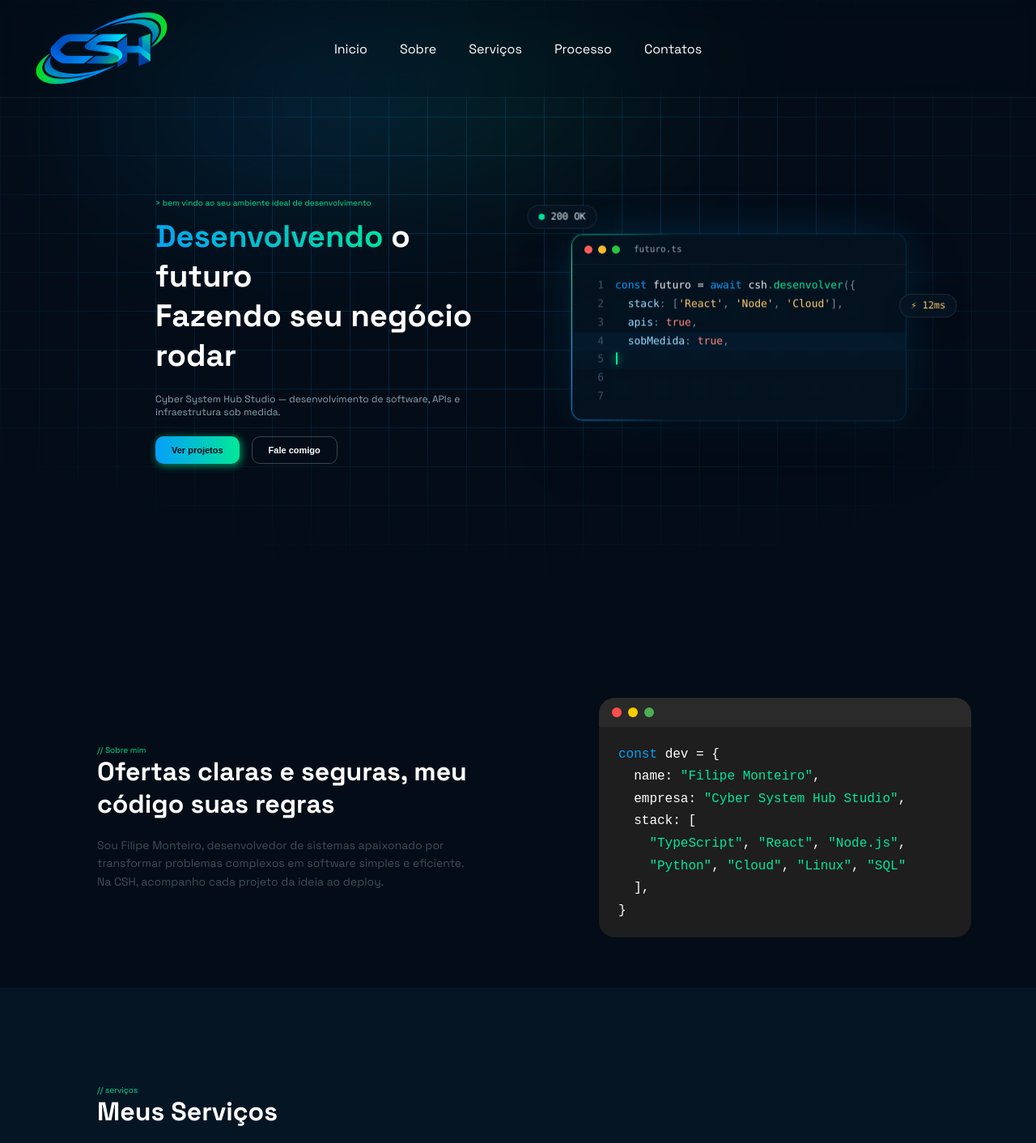
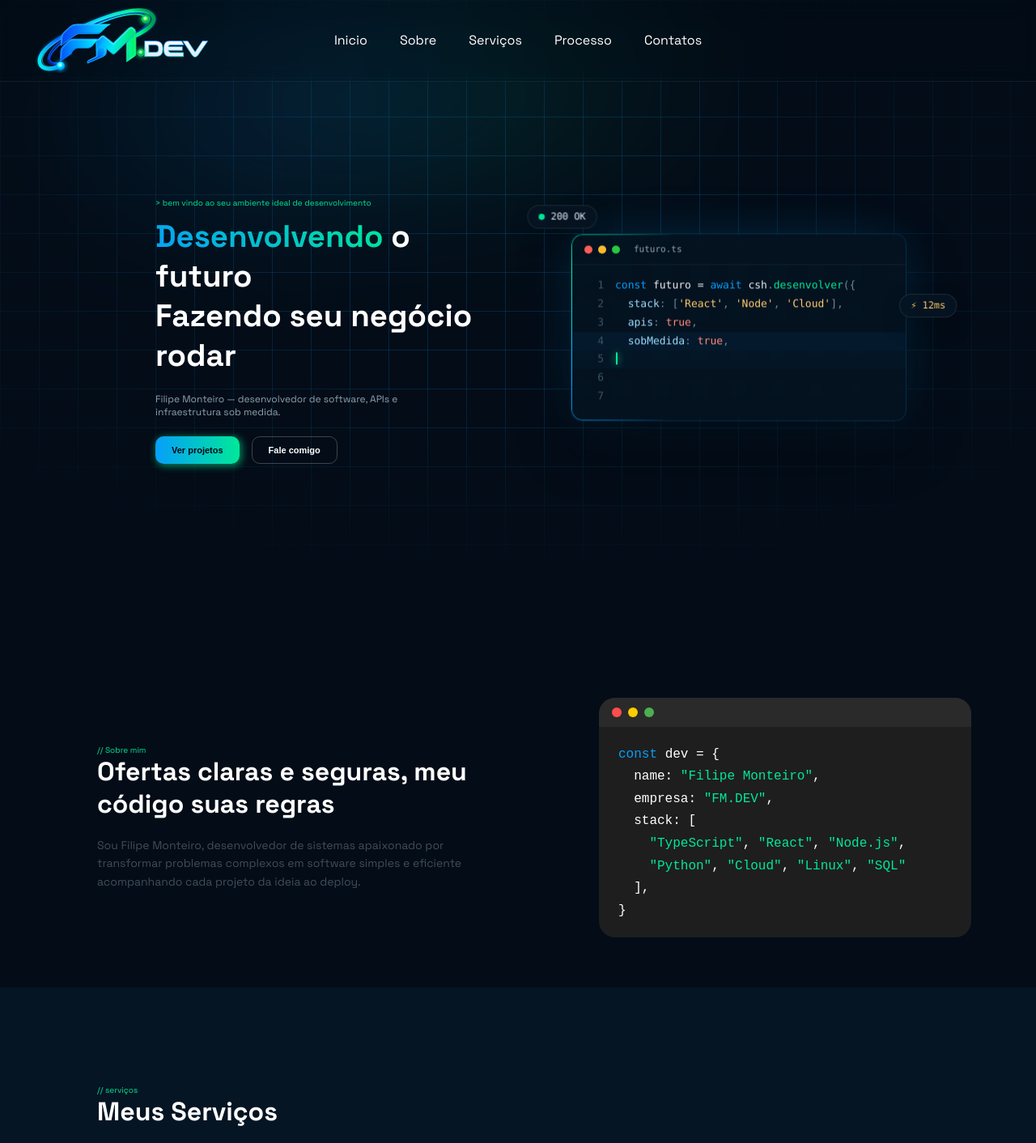
Before and after one commit to FilipeM10/CSH, a React (Vite) app: page / in a window 1280 px wide. Shown: the top 1412 px of the page at 81% size. Built offline with nearby package versions, Linux system fonts and the light colour scheme.

Commit message:
CSH alterado para FM.DEV

```diff
--- a/index.html
+++ b/index.html
@@ -2,13 +2,13 @@
 <html lang="pt-BR">
   <head>
     <meta charset="UTF-8" />
-    <link rel="icon" type="image/png" href="/favicon.png" />
+    <link rel="icon" type="image/png" href="./public/FM.DEV_logo.svg" />
     <meta name="viewport" content="width=device-width, initial-scale=1.0" />
     <meta name="description" content="Cyber System Hub Studio: landing pages, sistemas web, e-commerce, integrações de APIs e otimização com IA sob medida para o seu negócio." />
     <link rel="preconnect" href="https://fonts.googleapis.com" />
     <link rel="preconnect" href="https://fonts.gstatic.com" crossorigin />
     <link rel="stylesheet" href="https://fonts.googleapis.com/css2?family=Space+Grotesk:wght@400;500;600;700&display=swap" />
-    <title>Cyber System Hub Studio</title>
+    <title>FM.DEV</title>
   </head>
   <body>
     <div id="root"></div>
--- a/src/_shared/HeaderComponent/Header.tsx
+++ b/src/_shared/HeaderComponent/Header.tsx
@@ -16,7 +16,7 @@ const Header = () => {
     return (
         <header className={style["header"]}>
             <div className={style["logo-container"]}>
-                <img src="/logoCSH-sm.png" alt="CSH Logo" width={330} height={220} className={style["logo"]} />
+                <img src="/FM.DEV_logo.svg" alt="FM.DEV Logo" width={1295} height={470} className={style["logo"]} />
             </div>
             <nav id="menu-principal" className={`${style["nav-links"]}${menuAberto ? ` ${style["open"]}` : ''}`}>
                 <ul>
--- a/src/_shared/HeaderComponent/headerStyle.module.css
+++ b/src/_shared/HeaderComponent/headerStyle.module.css
@@ -42,8 +42,8 @@
 }
 
 .logo {
-    width: 165px;
-    height:100px;
+    width: 220px;
+    height: auto;
 }
 
 
@@ -78,7 +78,7 @@
     }
 
     .logo {
-        width: 110px;
+        width: 150px;
         height: auto;
     }
 
--- a/src/_shared/footerComponent/Footer.tsx
+++ b/src/_shared/footerComponent/Footer.tsx
@@ -30,8 +30,8 @@ const Footer = () => {
             <div className={style["footer-grid"]}>
                 <div className={style["brand"]}>
                     <div className={style["logo-estruture"]}>
-                        <img src="/logoCSH-sm.png" alt="logo footer CSH" width={330} height={220} loading="lazy" className={style["logo"]} />
-                        <span className={`gradient-element ${style["csh-footer-name"]}`}>Cyber System Hub Studio</span>
+                        <img src="/FM.DEV_logo.svg" alt="logo footer FM.DEV" width={1295} height={470} loading="lazy" className={style["logo"]} />
+                        <span className={`gradient-element ${style["csh-footer-name"]}`}>Filipe Monteiro S.DEV</span>
                     </div>
                     <p className={style["brand-description"]}>
                         Soluções web sob medida: sites, sistemas e integrações para tirar sua ideia do papel.
@@ -94,7 +94,7 @@ const Footer = () => {
             </div>
 
             <div className={style["footer-bottom"]}>
-                <span>© {anoAtual} Cyber System Hub Studio. Todos os direitos reservados.</span>
+                <span>© {anoAtual} Filipe Monteiro Anjos Santos Todos os direitos reservados.</span>
                 <a href="#home" className={style["back-to-top"]}>
                     Voltar ao topo
                     <FaFIIcons typeModule="fi" name="FiArrowUp" size={14} />
--- a/src/_shared/footerComponent/footerStyle.module.css
+++ b/src/_shared/footerComponent/footerStyle.module.css
@@ -38,7 +38,7 @@
 }
 
 .logo {
-    width: 140px;
+    width: 180px;
     height: auto;
 }
 
--- a/src/components/AboutMe.tsx
+++ b/src/components/AboutMe.tsx
@@ -13,8 +13,8 @@ const AboutMe = ({ id }: AboutMeProps) => {
                 <span className='subtitle'>Ofertas claras e seguras, meu código suas regras</span>
                 <span className={style['description-aboutMe']}>
                     Sou Filipe Monteiro,
-                    desenvolvedor de sistemas apaixonado por transformar problemas complexos em software simples e eficiente.
-                    Na CSH, acompanho cada projeto da ideia ao deploy.
+                    desenvolvedor de sistemas apaixonado por transformar problemas complexos em software simples e eficiente
+                    acompanhando cada projeto da ideia ao deploy.
                 </span>
             </div>
             <div className={style['code-aboutMe']}>
@@ -27,7 +27,7 @@ const AboutMe = ({ id }: AboutMeProps) => {
                     <pre><code>
                         <span className={style["function"]}>const</span> <span className={style["variables"]}>dev</span> = {'{'}{'\n'}
                         {'  '}<span className={style["variables"]}>name</span>: <span className={style["string"]}>"Filipe Monteiro"</span>,{'\n'}
-                        {'  '}<span className={style["variables"]}>empresa</span>: <span className={style["string"]}>"Cyber System Hub Studio"</span>,{'\n'}
+                        {'  '}<span className={style["variables"]}>empresa</span>: <span className={style["string"]}>"FM.DEV"</span>,{'\n'}
                         {'  '}<span className={style["variables"]}>stack</span>: [{'\n'}
                         {'    '}<span className={style["string"]}>"TypeScript"</span>, <span className={style["string"]}>"React"</span>, <span className={style["string"]}>"Node.js"</span>,{'\n'}
                         {'    '}<span className={style["string"]}>"Python"</span>, <span className={style["string"]}>"Cloud"</span>, <span className={style["string"]}>"Linux"</span>, <span className={style["string"]}>"SQL"</span>{'\n'}
--- a/src/components/HomePage.tsx
+++ b/src/components/HomePage.tsx
@@ -67,7 +67,7 @@ const HomePage = ({ id }: HomePageProps) => {
                     &gt; bem vindo ao seu ambiente ideal de desenvolvimento<span className="cursor-blink">_</span>
                 </span>
                 <span className={style['title']}><span className="gradient-element">Desenvolvendo</span> o futuro<br />Fazendo seu negócio rodar</span>
-                <p className={style['csh-description']}>Cyber System Hub Studio — desenvolvimento de software, APIs e <br className={style['desktop-break']} /> infraestrutura sob medida.</p>
+                <p className={style['csh-description']}>Filipe Monteiro — desenvolvedor de software, APIs e <br className={style['desktop-break']} /> infraestrutura sob medida.</p>
 
                 <div className={style['homeBtn']}>
                     <button className={`${style['btn']} ${style['see-project']}`}>Ver projetos</button>
```
Also changed, not shown: public/FM.DEV.png (added), public/FM.DEV_logo.svg (added).
